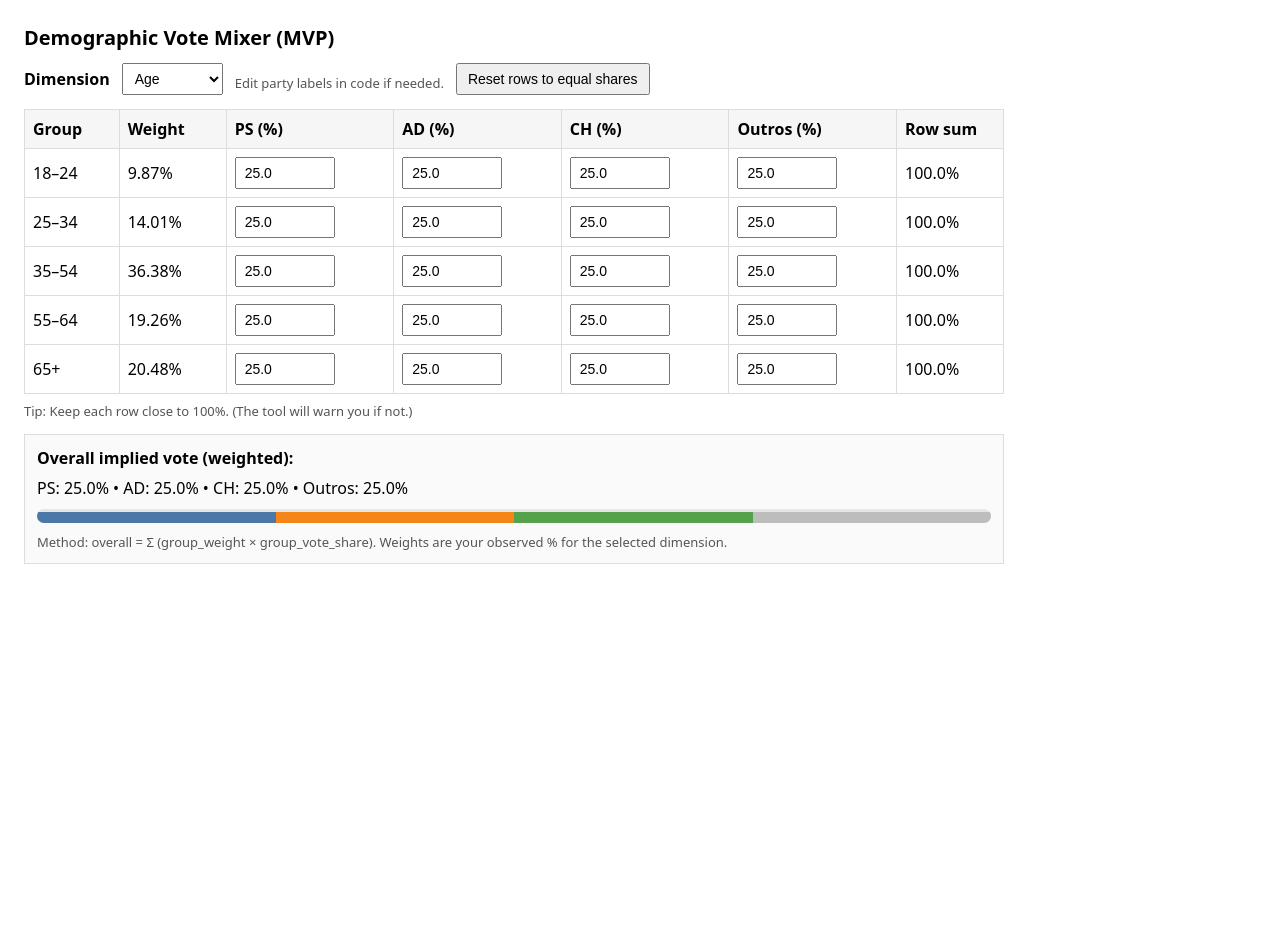
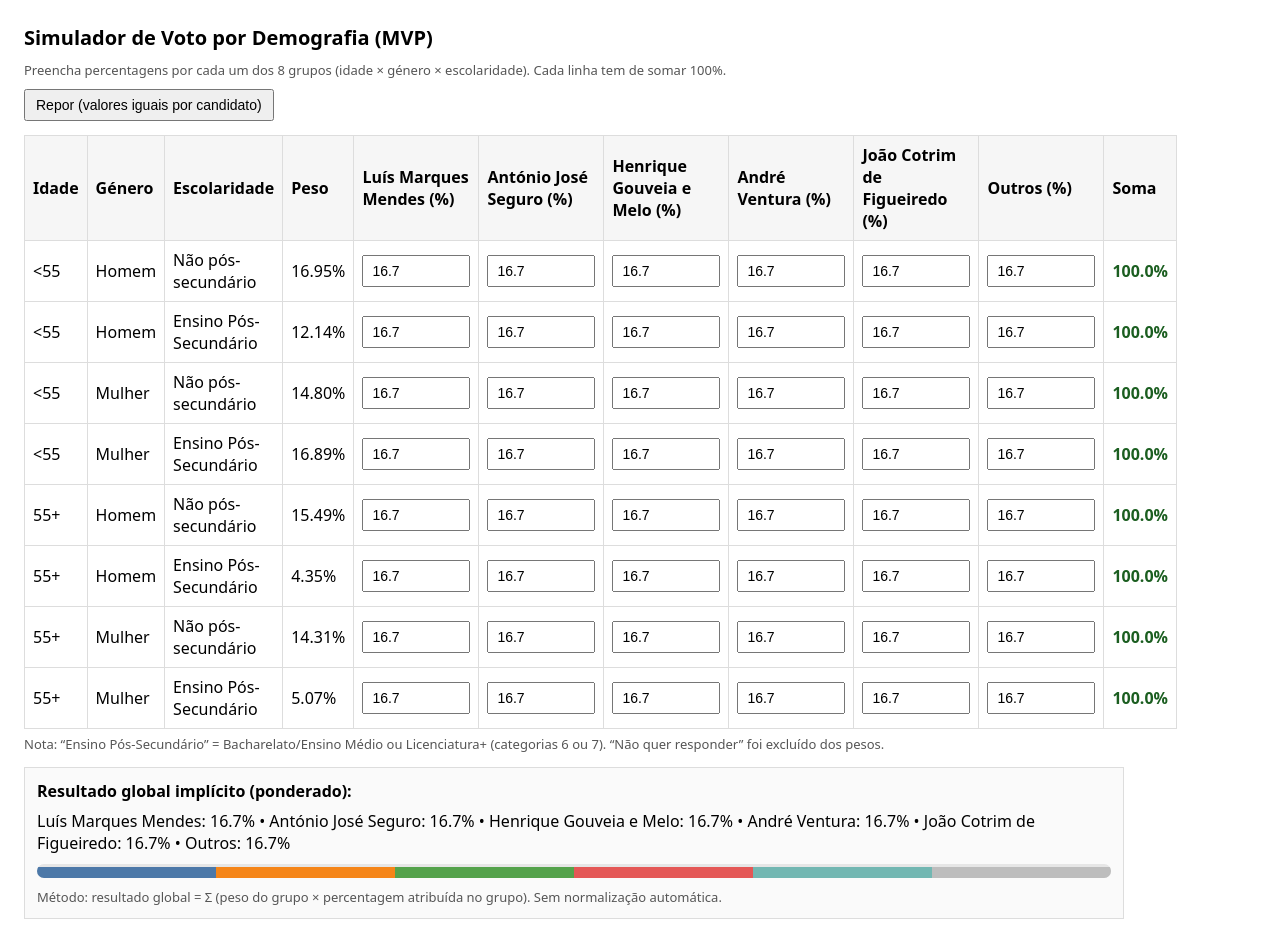
Before and after one commit to joaocancela/joaocancela.github.io, a Jekyll site: the page presidenciais/index.html, which Jekyll copies as it is, in a window 1280 px wide. Built offline with Jekyll 4.4.1, drawn with Linux system fonts in a browser that asks for light colours; before the commit the page ends 900 px from its top, so only the background shows below that.

Commit message:
Update index.html

```diff
--- a/presidenciais/index.html
+++ b/presidenciais/index.html
@@ -1,110 +1,125 @@
 <!doctype html>
-<html lang="en">
+<html lang="pt">
 <head>
   <meta charset="utf-8" />
   <meta name="viewport" content="width=device-width, initial-scale=1" />
-  <title>Demographic Vote Mixer (MVP)</title>
+  <title>Simulador de Voto por Demografia (MVP)</title>
   <style>
-    body { font-family: system-ui, Arial, sans-serif; margin: 24px; max-width: 980px; }
-    h1 { margin: 0 0 12px; font-size: 20px; }
-    .row { display: flex; gap: 12px; flex-wrap: wrap; align-items: center; }
-    select, input { font-size: 14px; padding: 6px 8px; }
+    body { font-family: system-ui, Arial, sans-serif; margin: 24px; max-width: 1100px; }
+    h1 { margin: 0 0 10px; font-size: 20px; }
+    .small { color: #555; font-size: 13px; margin-top: 6px; }
     table { border-collapse: collapse; width: 100%; margin-top: 14px; }
     th, td { border: 1px solid #ddd; padding: 8px; vertical-align: middle; }
     th { background: #f6f6f6; text-align: left; }
-    td.num { width: 90px; }
-    .small { color: #555; font-size: 13px; margin-top: 8px; }
+    td.num { width: 92px; white-space: nowrap; }
+    input { font-size: 14px; padding: 6px 8px; width: 88px; }
+    button { font-size: 14px; padding: 6px 10px; }
+
     .result { margin-top: 14px; padding: 12px; border: 1px solid #ddd; background: #fafafa; }
     .barwrap { margin-top: 10px; }
     .bar { height: 14px; background: #e6e6e6; border-radius: 8px; overflow: hidden; }
     .seg { height: 100%; display: inline-block; }
-    .seg.ps { background: #4c78a8; }
-    .seg.ad { background: #f58518; }
-    .seg.ch { background: #54a24b; }
-    .seg.out { background: #bdbdbd; }
-    .warn { color: #b00020; font-size: 13px; margin-top: 8px; }
-    button { font-size: 14px; padding: 6px 10px; }
+
+    .errorbox { margin-top: 12px; padding: 10px 12px; border: 1px solid #b00020; background: #fff5f6; color: #8b0018; }
+    .rowbad { background: #fff5f6; }
+    .sumok { color: #1b5e20; font-weight: 600; }
+    .sumbad { color: #b00020; font-weight: 700; }
+
+    /* simple, distinct segment colors without extra deps */
+    .c0 { background: #4c78a8; }
+    .c1 { background: #f58518; }
+    .c2 { background: #54a24b; }
+    .c3 { background: #e45756; }
+    .c4 { background: #72b7b2; }
+    .c5 { background: #bdbdbd; }
   </style>
 </head>
 <body>
-  <h1>Demographic Vote Mixer (MVP)</h1>
+  <h1>Simulador de Voto por Demografia (MVP)</h1>
 
-  <div class="row">
-    <label for="dimension"><strong>Dimension</strong></label>
-    <select id="dimension"></select>
+  <div class="small">
+    Preencha percentagens por cada um dos 8 grupos (idade × género × escolaridade). Cada linha tem de somar 100%.
+  </div>
 
-    <span class="small">Edit party labels in code if needed.</span>
-    <button id="resetBtn" type="button">Reset rows to equal shares</button>
+  <div style="margin-top:10px;">
+    <button id="resetBtn" type="button">Repor (valores iguais por candidato)</button>
   </div>
 
   <div id="app"></div>
 
+  <div id="validation" class="errorbox" style="display:none;"></div>
+
   <div class="result">
-    <strong>Overall implied vote (weighted):</strong>
+    <strong>Resultado global implícito (ponderado):</strong>
     <div id="overallText" style="margin-top:8px;"></div>
 
     <div class="barwrap">
       <div class="bar" id="overallBar"></div>
     </div>
 
-    <div id="warn" class="warn" style="display:none;"></div>
     <div class="small" style="margin-top:10px;">
-      Method: overall = Σ (group_weight × group_vote_share). Weights are your observed % for the selected dimension.
+      Método: resultado global = Σ (peso do grupo × percentagem atribuída no grupo). Sem normalização automática.
     </div>
   </div>
 
 <script>
 /**
- * CONFIG: parties shown (change labels/keys here).
- * Keep keys stable; labels can be changed freely.
+ * CONFIG: 6 opções (5 nomes aleatorizados + "Outros" sempre no fim).
+ * "Outros" corresponde ao agregado (Catarina Martins + Jorge Pinto + António Filipe).
  */
-const PARTIES = [
-  { key: "ps",  label: "PS",     cls: "ps" },
-  { key: "ad",  label: "AD",     cls: "ad" },
-  { key: "ch",  label: "CH",     cls: "ch" },
-  { key: "out", label: "Outros", cls: "out" },
+const FIXED_LAST = { key: "outros", label: "Outros" };
+const CANDIDATES_BASE = [
+  { key: "av", label: "André Ventura" },
+  { key: "jcf", label: "João Cotrim de Figueiredo" },
+  { key: "hgm", label: "Henrique Gouveia e Melo" },
+  { key: "ajs", label: "António José Seguro" },
+  { key: "lmm", label: "Luís Marques Mendes" }
 ];
 
+// Fisher–Yates shuffle
+function shuffle(arr) {
+  const a = arr.slice();
+  for (let i = a.length - 1; i > 0; i--) {
+    const j = Math.floor(Math.random() * (i + 1));
+    [a[i], a[j]] = [a[j], a[i]];
+  }
+  return a;
+}
+
+const CANDIDATES = [...shuffle(CANDIDATES_BASE), FIXED_LAST];
+
 /**
- * CONFIG: your distributions (Percent -> weights).
- * Values here are decimals that sum to ~1.
+ * CONFIG: 8 células na ordem pedida:
+ * Idade (<55, 55+) → Género (Homem, Mulher) → Escolaridade (Não pós-secundário, Ensino Pós-Secundário)
+ *
+ * Pesos (%): os teus valores (com ESCOLARIEDADE==99 removido e renormalizado).
  */
-const DIMENSIONS = {
-  "Age": [
-    { id: "18_24", label: "18–24",  w: 0.0987 },
-    { id: "25_34", label: "25–34",  w: 0.1401 },
-    { id: "35_54", label: "35–54",  w: 0.3638 },
-    { id: "55_64", label: "55–64",  w: 0.1926 },
-    { id: "65p",   label: "65+",    w: 0.2048 },
-  ],
-  "Gender": [
-    { id: "m", label: "Homem",  w: 0.4908 },
-    { id: "f", label: "Mulher", w: 0.5092 },
-  ],
-  "Education": [
-    { id: "lt4",  label: "< 4º ano / sem escolaridade", w: 0.0361 },
-    { id: "4",    label: "4º ano",                      w: 0.0839 },
-    { id: "6",    label: "6º ano",                      w: 0.0581 },
-    { id: "9",    label: "9º ano",                      w: 0.1245 },
-    { id: "12",   label: "12º ano",                     w: 0.2909 },
-    { id: "bach", label: "Bacharelato / ensino médio",   w: 0.0472 },
-    { id: "uni",  label: "Licenciatura ou mais",         w: 0.3226 },
-    { id: "nr",   label: "Não quer responder",           w: 0.0367 },
-  ],
-};
+const CELLS = [
+  // <55
+  { id:"u55_h_nps", age:"<55", gender:"Homem",  edu:"Não pós-secundário",     w:16.9533 },
+  { id:"u55_h_ps",  age:"<55", gender:"Homem",  edu:"Ensino Pós-Secundário",  w:12.13539 },
+  { id:"u55_m_nps", age:"<55", gender:"Mulher", edu:"Não pós-secundário",     w:14.80357 },
+  { id:"u55_m_ps",  age:"<55", gender:"Mulher", edu:"Ensino Pós-Secundário",  w:16.89007 },
 
-// In-memory state: for each dimension+group store party shares (percent 0..100)
-let state = {}; // { [dimensionKey]: { [groupId]: {ps:25,ad:25,ch:25,out:25} } }
+  // 55+
+  { id:"55p_h_nps", age:"55+", gender:"Homem",  edu:"Não pós-secundário",     w:15.49064 },
+  { id:"55p_h_ps",  age:"55+", gender:"Homem",  edu:"Ensino Pós-Secundário",  w: 4.35424 },
+  { id:"55p_m_nps", age:"55+", gender:"Mulher", edu:"Não pós-secundário",     w:14.30619 },
+  { id:"55p_m_ps",  age:"55+", gender:"Mulher", edu:"Ensino Pós-Secundário",  w: 5.066599 },
+];
 
-function initState() {
+// Hard constraint tolerance for row sum (because inputs are decimals)
+const SUM_TOL = 0.05; // accepts 99.95..100.05
+
+// State: per cell, candidate shares in %
+let state = {}; // { [cellId]: { [candidateKey]: number } }
+
+function initStateEqual() {
   state = {};
-  for (const [dimKey, groups] of Object.entries(DIMENSIONS)) {
-    state[dimKey] = {};
-    for (const g of groups) {
-      state[dimKey][g.id] = {};
-      const equal = 100 / PARTIES.length;
-      for (const p of PARTIES) state[dimKey][g.id][p.key] = equal;
-    }
+  const equal = 100 / CANDIDATES.length;
+  for (const cell of CELLS) {
+    state[cell.id] = {};
+    for (const c of CANDIDATES) state[cell.id][c.key] = equal;
   }
 }
 
@@ -119,174 +134,169 @@ function el(tag, attrs={}, children=[]) {
   return node;
 }
 
-function renderDimensionOptions() {
-  const sel = document.getElementById("dimension");
-  sel.innerHTML = "";
-  Object.keys(DIMENSIONS).forEach((k) => {
-    sel.appendChild(el("option", { value: k, html: k }));
-  });
+function fmtPct(x, d=2) { return `${x.toFixed(d)}%`; }
+
+function rowSum(cellId) {
+  let s = 0;
+  for (const c of CANDIDATES) s += (state[cellId][c.key] ?? 0);
+  return s;
 }
 
-function currentDimensionKey() {
-  return document.getElementById("dimension").value;
+function allRowsValid() {
+  for (const cell of CELLS) {
+    const s = rowSum(cell.id);
+    if (Math.abs(100 - s) > SUM_TOL) return false;
+  }
+  return true;
 }
 
 function renderTable() {
-  const dimKey = currentDimensionKey();
-  const groups = DIMENSIONS[dimKey];
   const app = document.getElementById("app");
   app.innerHTML = "";
 
   const table = el("table");
   const thead = el("thead");
   const trh = el("tr");
-  trh.appendChild(el("th", { html: "Group" }));
-  trh.appendChild(el("th", { html: "Weight" }));
-  for (const p of PARTIES) trh.appendChild(el("th", { html: p.label + " (%)" }));
-  trh.appendChild(el("th", { html: "Row sum" }));
+
+  trh.appendChild(el("th", { html: "Idade" }));
+  trh.appendChild(el("th", { html: "Género" }));
+  trh.appendChild(el("th", { html: "Escolaridade" }));
+  trh.appendChild(el("th", { html: "Peso" }));
+
+  for (const c of CANDIDATES) trh.appendChild(el("th", { html: `${c.label} (%)` }));
+  trh.appendChild(el("th", { html: "Soma" }));
+
   thead.appendChild(trh);
   table.appendChild(thead);
 
   const tbody = el("tbody");
 
-  for (const g of groups) {
-    const tr = el("tr");
-    tr.appendChild(el("td", { html: g.label }));
-    tr.appendChild(el("td", { class: "num", html: (g.w*100).toFixed(2) + "%" }));
+  CELLS.forEach((cell) => {
+    const tr = el("tr", { id: `row_${cell.id}` });
 
-    for (const p of PARTIES) {
+    tr.appendChild(el("td", { html: cell.age }));
+    tr.appendChild(el("td", { html: cell.gender }));
+    tr.appendChild(el("td", { html: cell.edu }));
+    tr.appendChild(el("td", { class: "num", html: fmtPct(cell.w, 2) }));
+
+    CANDIDATES.forEach((cand) => {
       const input = el("input", {
         type: "number",
         min: "0",
         max: "100",
         step: "0.1",
-        value: state[dimKey][g.id][p.key].toFixed(1),
-        style: "width: 80px;"
+        value: (state[cell.id][cand.key] ?? 0).toFixed(1)
       });
 
       input.addEventListener("input", () => {
         let v = parseFloat(input.value);
         if (Number.isNaN(v)) v = 0;
         v = Math.max(0, Math.min(100, v));
-        state[dimKey][g.id][p.key] = v;
+        state[cell.id][cand.key] = v;
         update();
       });
 
       const td = el("td");
       td.appendChild(input);
       tr.appendChild(td);
-    }
+    });
 
-    const sumTd = el("td", { class: "num", id: `sum_${dimKey}_${g.id}` });
-    tr.appendChild(sumTd);
-
+    tr.appendChild(el("td", { class:"num", id:`sum_${cell.id}` }));
     tbody.appendChild(tr);
-  }
+  });
 
   table.appendChild(tbody);
   app.appendChild(table);
 
-  app.appendChild(el("div", { class: "small", html: "Tip: Keep each row close to 100%. (The tool will warn you if not.)" }));
+  app.appendChild(el("div", { class:"small", html: "Nota: “Ensino Pós-Secundário” = Bacharelato/Ensino Médio ou Licenciatura+ (categorias 6 ou 7). “Não quer responder” foi excluído dos pesos." }));
 }
 
 function computeOverall() {
-  const dimKey = currentDimensionKey();
-  const groups = DIMENSIONS[dimKey];
+  // assumes rows are valid; otherwise returns null
+  if (!allRowsValid()) return null;
+
   const overall = {};
-  for (const p of PARTIES) overall[p.key] = 0;
+  for (const c of CANDIDATES) overall[c.key] = 0;
 
-  let worstRow = { id: null, diff: 0, sum: 0 };
-
-  for (const g of groups) {
-    const row = state[dimKey][g.id];
-    let rowsum = 0;
-    for (const p of PARTIES) rowsum += row[p.key];
-
-    const diff = Math.abs(100 - rowsum);
-    if (diff > worstRow.diff) worstRow = { id: g.id, diff, sum: rowsum };
-
-    // Normalize row to sum 1 when aggregating (prevents row-sum errors from breaking overall)
-    const denom = rowsum > 0 ? rowsum : 1;
-    for (const p of PARTIES) {
-      const share = row[p.key] / denom; // 0..1
-      overall[p.key] += g.w * share;
+  for (const cell of CELLS) {
+    const w = cell.w / 100.0;
+    for (const cand of CANDIDATES) {
+      overall[cand.key] += w * (state[cell.id][cand.key] / 100.0);
     }
   }
-
-  return { overall, worstRow };
+  return overall; // proportions summing to 1
 }
 
-function updateRowSums() {
-  const dimKey = currentDimensionKey();
-  const groups = DIMENSIONS[dimKey];
-  for (const g of groups) {
-    const row = state[dimKey][g.id];
-    let s = 0;
-    for (const p of PARTIES) s += row[p.key];
-    const cell = document.getElementById(`sum_${dimKey}_${g.id}`);
-    if (cell) cell.textContent = s.toFixed(1) + "%";
+function updateRowSumsAndHighlight() {
+  let badRows = [];
+  for (const cell of CELLS) {
+    const s = rowSum(cell.id);
+    const sumEl = document.getElementById(`sum_${cell.id}`);
+    const rowEl = document.getElementById(`row_${cell.id}`);
+
+    const ok = Math.abs(100 - s) <= SUM_TOL;
+    if (sumEl) {
+      sumEl.textContent = s.toFixed(1) + "%";
+      sumEl.className = "num " + (ok ? "sumok" : "sumbad");
+    }
+    if (rowEl) {
+      rowEl.classList.toggle("rowbad", !ok);
+    }
+    if (!ok) badRows.push({ cell, sum: s });
+  }
+
+  const validation = document.getElementById("validation");
+  if (badRows.length > 0) {
+    validation.style.display = "block";
+    const items = badRows.map(r =>
+      `<li><strong>${r.cell.age}</strong> · ${r.cell.gender} · ${r.cell.edu}: soma = ${r.sum.toFixed(1)}%</li>`
+    ).join("");
+    validation.innerHTML = `
+      <div><strong>Corrigir antes de ver o resultado global:</strong> cada linha tem de somar 100%.</div>
+      <ul style="margin:8px 0 0 20px;">${items}</ul>
+    `;
+  } else {
+    validation.style.display = "none";
+    validation.innerHTML = "";
   }
 }
 
-function renderOverall(overallObj, worstRow) {
+function renderOverall(overall) {
   const overallText = document.getElementById("overallText");
   const overallBar = document.getElementById("overallBar");
-  const warn = document.getElementById("warn");
+
+  if (!overall) {
+    overallText.textContent = "—";
+    overallBar.innerHTML = "";
+    return;
+  }
 
   // text
-  const lines = PARTIES.map(p => {
-    const pct = overallObj[p.key] * 100;
-    return `${p.label}: ${pct.toFixed(1)}%`;
-  });
-  overallText.textContent = lines.join(" • ");
+  const parts = CANDIDATES.map((c) => `${c.label}: ${(overall[c.key]*100).toFixed(1)}%`);
+  overallText.textContent = parts.join(" • ");
 
   // bar
   overallBar.innerHTML = "";
-  for (const p of PARTIES) {
-    const seg = el("span", {
-      class: `seg ${p.cls}`,
-      style: `width:${(overallObj[p.key]*100).toFixed(4)}%`
-    });
+  CANDIDATES.forEach((c, idx) => {
+    const seg = el("span", { class: `seg c${idx}`, style: `width:${(overall[c.key]*100).toFixed(4)}%` });
     overallBar.appendChild(seg);
-  }
-
-  // warn if any row far from 100
-  if (worstRow.diff > 0.75) {
-    warn.style.display = "block";
-    warn.textContent = `Warning: at least one row is not close to 100% (largest deviation: ${worstRow.sum.toFixed(1)}%). Rows are auto-normalized for the overall calculation.`;
-  } else {
-    warn.style.display = "none";
-    warn.textContent = "";
-  }
+  });
 }
 
 function update() {
-  updateRowSums();
-  const { overall, worstRow } = computeOverall();
-  renderOverall(overall, worstRow);
+  updateRowSumsAndHighlight();
+  const overall = computeOverall();
+  renderOverall(overall);
 }
 
-function hookUI() {
-  document.getElementById("dimension").addEventListener("change", () => {
-    renderTable();
-    update();
-  });
-
-  document.getElementById("resetBtn").addEventListener("click", () => {
-    const dimKey = currentDimensionKey();
-    const equal = 100 / PARTIES.length;
-    for (const g of DIMENSIONS[dimKey]) {
-      for (const p of PARTIES) state[dimKey][g.id][p.key] = equal;
-    }
-    renderTable();
-    update();
-  });
-}
+document.getElementById("resetBtn").addEventListener("click", () => {
+  initStateEqual();
+  renderTable();
+  update();
+});
 
 // boot
-initState();
-renderDimensionOptions();
-hookUI();
+initStateEqual();
 renderTable();
 update();
 </script>
```
